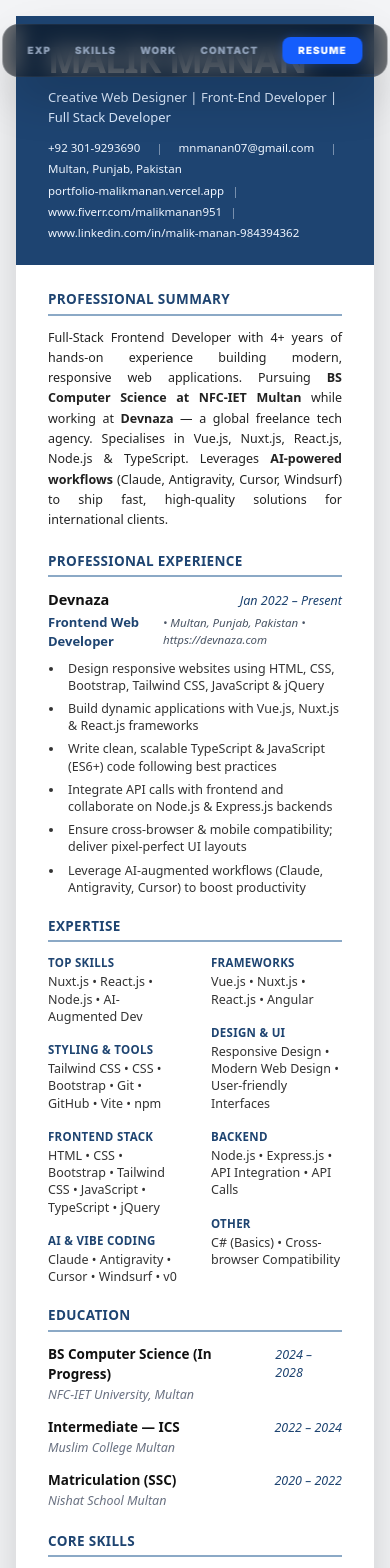
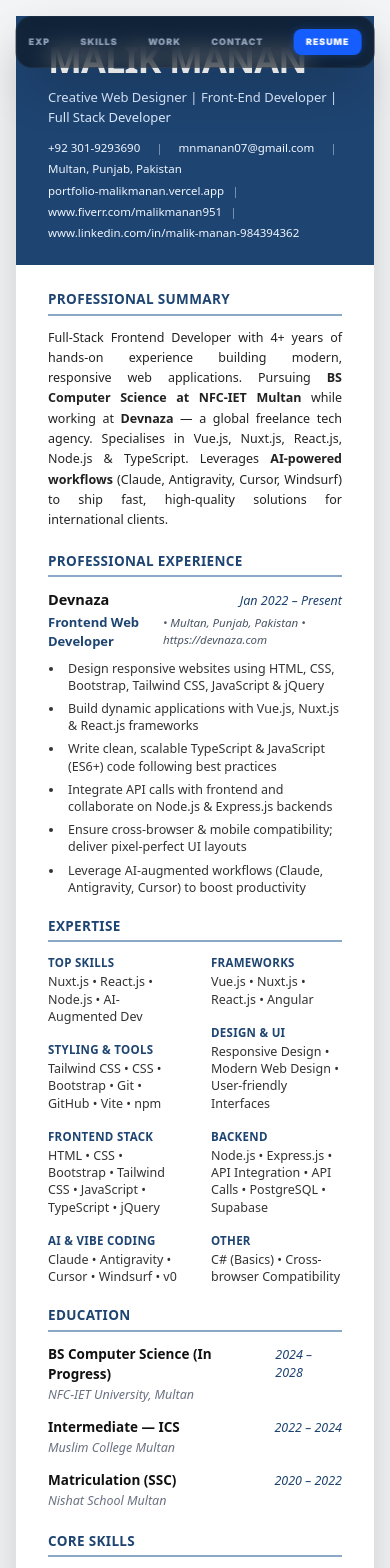
Before and after one commit to malikmanan07/Portfolio, a Next.js app: page /resume in a window 390 px wide. Shown: the top 1568 px of the page. Built offline with nearby package versions, Linux system fonts and the light colour scheme.

Commit message:
Resume update or responsiveness

```diff
--- a/src/app/resume/page.tsx
+++ b/src/app/resume/page.tsx
@@ -13,7 +13,7 @@ export default function ResumePage() {
                         size: A4 portrait;
                     }
                     html {
-                        font-size: 10.5px !important; /* Stronger scale down so it definitively fits exactly on ONE PAGE */
+                        font-size: 10px !important; /* Stronger scale down so it definitively fits exactly on ONE PAGE */
                     }
                     body {
                         background: white !important;
@@ -49,7 +49,7 @@ export default function ResumePage() {
             <div className="resume-paper bg-white w-full max-w-[850px] shadow-2xl overflow-hidden print:shadow-none mx-auto print:w-full print:max-w-none">
 
                 {/* Header Match Image - perfectly touches edge due to 0 margin, but we add inner padding print:px-12 (3rem) */}
-                <div className="bg-[#1e4471] text-white px-8 md:px-10 py-6 print:px-12 print:py-6">
+                <div className="bg-[#1e4471] text-white px-8 md:px-10 py-6 print:px-12 print:py-5">
                     <h1 className="text-4xl md:text-5xl font-bold tracking-tight mb-2">{resume.basics.name}</h1>
                     <p className="text-[13px] md:text-[15px] font-light text-blue-100 mb-3 block">{resume.basics.title}</p>
                     <div className="flex flex-wrap gap-x-4 gap-y-1 text-[11.5px] md:text-[12.5px] text-blue-50 font-medium mb-1">
@@ -72,12 +72,12 @@ export default function ResumePage() {
                 </div>
 
                 {/* Content Match Image - with inner padding to keep text safe from raw physical edges */}
-                <div className="px-8 md:px-10 py-6 space-y-5 print:px-12 print:py-6 print:space-y-4 text-[12.5px] md:text-[13.5px] text-[#222]">
+                <div className="px-8 md:px-10 py-6 space-y-5 print:px-12 print:py-4 print:space-y-3 text-[12.5px] md:text-[13.5px] text-[#222]">
 
                     {/* PROFESSIONAL SUMMARY */}
                     <section>
                         <h2 className="text-[#1e4471] text-[13.5px] font-bold uppercase tracking-wide mb-1">Professional Summary</h2>
-                        <div className="resume-divider border-b-2 border-[#8ba9c6] mb-3 print:mb-2"></div>
+                        <div className="resume-divider border-b-2 border-[#8ba9c6] mb-3 print:mb-1.5"></div>
                         <p className="leading-relaxed text-justify">
                             Full-Stack Frontend Developer with 4+ years of hands-on experience building modern, responsive web applications. Pursuing <span className="font-bold">BS Computer Science at NFC-IET Multan</span> while working at <span className="font-bold">Devnaza</span> — a global freelance tech agency. Specialises in Vue.js, Nuxt.js, React.js, Node.js & TypeScript. Leverages <span className="font-bold">AI-powered workflows</span> (Claude, Antigravity, Cursor, Windsurf) to ship fast, high-quality solutions for international clients.
                         </p>
@@ -86,7 +86,7 @@ export default function ResumePage() {
                     {/* PROFESSIONAL EXPERIENCE */}
                     <section>
                         <h2 className="text-[#1e4471] text-[13.5px] font-bold uppercase tracking-wide mb-1">Professional Experience</h2>
-                        <div className="resume-divider border-b-2 border-[#8ba9c6] mb-3 print:mb-2"></div>
+                        <div className="resume-divider border-b-2 border-[#8ba9c6] mb-3 print:mb-1.5"></div>
                         <div className="space-y-4 print:space-y-3">
                             {resume.experience.map((exp, idx) => (
                                 <div key={idx}>
@@ -113,8 +113,8 @@ export default function ResumePage() {
                     {/* EXPERTISE */}
                     <section>
                         <h2 className="text-[#1e4471] text-[13.5px] font-bold uppercase tracking-wide mb-1">Expertise</h2>
-                        <div className="resume-divider border-b-2 border-[#8ba9c6] mb-3 print:mb-2"></div>
-                        <div className="grid grid-cols-2 gap-x-8 gap-y-4 print:gap-y-3">
+                        <div className="resume-divider border-b-2 border-[#8ba9c6] mb-3 print:mb-1.5"></div>
+                        <div className="grid grid-cols-2 gap-x-8 gap-y-4 print:gap-y-2.5">
                             {/* Left Column */}
                             <div className="space-y-4 print:space-y-3">
                                 {resume.skills.slice(0, 4).map((item, idx) => (
@@ -139,8 +139,8 @@ export default function ResumePage() {
                     {/* EDUCATION */}
                     <section>
                         <h2 className="text-[#1e4471] text-[13.5px] font-bold uppercase tracking-wide mb-1">Education</h2>
-                        <div className="resume-divider border-b-2 border-[#8ba9c6] mb-3 print:mb-2"></div>
-                        <div className="space-y-3 print:space-y-2">
+                        <div className="resume-divider border-b-2 border-[#8ba9c6] mb-3 print:mb-1.5"></div>
+                        <div className="space-y-3 print:space-y-1.5">
                             {resume.education.map((edu, idx) => (
                                 <div key={idx} className="flex justify-between items-baseline">
                                     <div>
@@ -156,7 +156,7 @@ export default function ResumePage() {
                     {/* CORE SKILLS */}
                     <section>
                         <h2 className="text-[#1e4471] text-[13.5px] font-bold uppercase tracking-wide mb-1">Core Skills</h2>
-                        <div className="resume-divider border-b-2 border-[#8ba9c6] mb-3 print:mb-2"></div>
+                        <div className="resume-divider border-b-2 border-[#8ba9c6] mb-3 print:mb-1.5"></div>
                         <ul className="grid grid-cols-2 gap-x-8 gap-y-1.5 print:gap-y-1 list-disc list-outside ml-4">
                             {resume.coreSkills.map((skill, idx) => (
                                 <li key={idx} className="text-[#333] leading-snug pl-1">
@@ -169,7 +169,7 @@ export default function ResumePage() {
                     {/* LANGUAGES */}
                     <section>
                         <h2 className="text-[#1e4471] text-[13.5px] font-bold uppercase tracking-wide mb-1">Languages</h2>
-                        <div className="resume-divider border-b-2 border-[#8ba9c6] mb-3 print:mb-2"></div>
+                        <div className="resume-divider border-b-2 border-[#8ba9c6] mb-3 print:mb-1.5"></div>
                         <div className="grid grid-cols-2 gap-x-8 gap-y-1.5 mb-8 print:mb-2">
                             {resume.languages.map((lang, idx) => (
                                 <div key={idx} className="flex gap-2">
@@ -183,7 +183,7 @@ export default function ResumePage() {
                 </div>
 
                 {/* Footer Links Match Image */}
-                <div className="px-8 md:px-10 pb-6 print:pb-4 flex flex-wrap justify-center gap-x-4 gap-y-2 text-[10.5px] text-gray-500 font-medium">
+                <div className="px-8 md:px-10 pb-6 print:pb-3 flex flex-wrap justify-center gap-x-4 gap-y-2 text-[10.5px] text-gray-500 font-medium">
                     {resume.basics.links.map((link, idx) => (
                         <span key={idx} className="flex items-center gap-2">
                              <a href={link.url} target="_blank" rel="noopener noreferrer" className="hover:text-[#1e4471] transition-all">
--- a/src/components/Navbar.tsx
+++ b/src/components/Navbar.tsx
@@ -25,10 +25,9 @@ export default function Navbar() {
         <motion.nav
             initial={{ y: -100 }}
             animate={{ y: 0 }}
-            className={`fixed top-6 left-1/2 -translate-x-1/2 z-[90] transition-all duration-300 print:hidden ${scrolled ? "w-[90%] md:w-auto" : "w-auto"
-                }`}
+            className={`fixed top-4 md:top-6 left-1/2 -translate-x-1/2 z-[90] transition-all duration-300 print:hidden w-[92%] sm:w-[90%] md:w-auto max-w-[400px] md:max-w-none`}
         >
-            <div className="glass px-6 py-3 rounded-2xl flex items-center gap-8 shadow-2xl border-white/5 bg-black/50 overflow-hidden relative">
+            <div className="glass px-3 md:px-6 py-3 rounded-2xl flex items-center justify-center gap-2 md:gap-8 shadow-2xl border-white/5 bg-black/50 overflow-hidden relative w-full">
                 <motion.div
                     className="absolute inset-x-0 bottom-0 h-[2px] bg-gradient-to-r from-transparent via-blue-500 to-transparent opacity-50"
                     animate={{ x: ["-100%", "100%"] }}
@@ -37,19 +36,19 @@ export default function Navbar() {
 
                 <a href="/" className="font-bold text-blue-500 hidden md:block">MM</a>
 
-                <div className="flex items-center gap-6">
+                <div className="flex items-center justify-between md:justify-center gap-2 sm:gap-4 md:gap-6 w-full">
                     {links.map((link) => (
                         <a
                             key={link.id}
                             href={pathname === "/" ? `#${link.id}` : `/#${link.id}`}
-                            className="text-[10px] font-black tracking-widest text-slate-400 hover:text-white transition-colors"
+                            className="text-[9px] md:text-[10px] font-black tracking-widest text-slate-400 hover:text-white transition-colors uppercase whitespace-nowrap"
                         >
                             {link.name}
                         </a>
                     ))}
                     <a
                         href="/resume"
-                        className="bg-blue-600 px-4 py-1.5 rounded-lg text-[10px] font-black tracking-widest text-white shadow-[0_0_10px_rgba(37,99,235,0.3)] hover:bg-blue-700 transition-all"
+                        className="bg-blue-600 px-3 md:px-4 py-1.5 rounded-lg text-[9px] md:text-[10px] font-black tracking-widest text-white shadow-[0_0_10px_rgba(37,99,235,0.3)] hover:bg-blue-700 transition-all shrink-0 whitespace-nowrap"
                     >
                         RESUME
                     </a>
--- a/src/data/resume.json
+++ b/src/data/resume.json
@@ -115,7 +115,9 @@
                 "Node.js",
                 "Express.js",
                 "API Integration",
-                "API Calls"
+                "API Calls",
+                "PostgreSQL",
+                "Supabase"
             ]
         },
         {
@@ -148,6 +150,7 @@
         "JavaScript (ES6+) • TypeScript • jQuery",
         "Vue.js • Nuxt.js • React.js • Angular",
         "Node.js • Express.js • API Integration • API Calls",
+        "PostgreSQL • Supabase",
         "Git • GitHub • Vite • npm",
         "Responsive & Mobile-First Design",
         "AI-Augmented Development • Vibe Coding",
```
